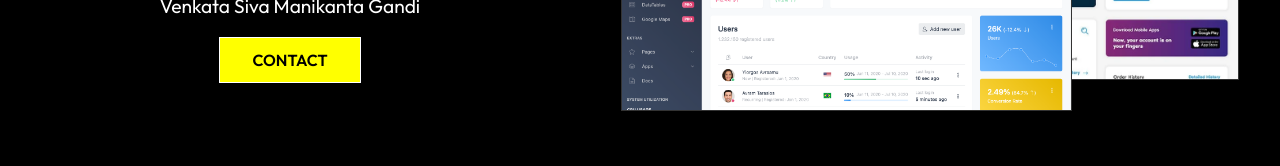
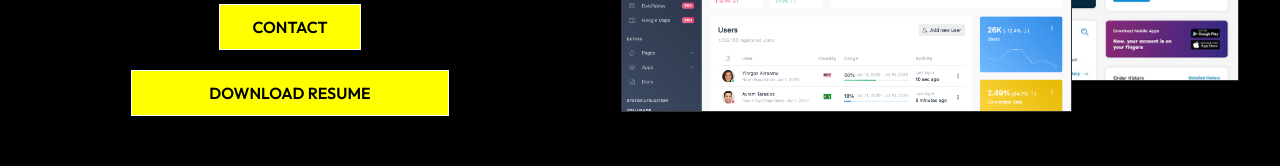
Before and after one commit to sivamani26/My_Portfolio, a React (Create React App) app: page /About in a window 1280 px wide. Shown: the part 714-880 px from the top of the page. Built offline with nearby package versions, Linux system fonts and the light colour scheme.

Commit message:
Done Adding Resume

```diff
--- a/public/index.html
+++ b/public/index.html
@@ -10,34 +10,10 @@
       content="Web site created using create-react-app"
     />
     <link rel="apple-touch-icon" href="%PUBLIC_URL%/logo192.png" />
-    <!--
-      manifest.json provides metadata used when your web app is installed on a
-      user's mobile device or desktop. See https://developers.google.com/web/fundamentals/web-app-manifest/
-    -->
     <link rel="manifest" href="%PUBLIC_URL%/manifest.json" />
-    <!--
-      Notice the use of %PUBLIC_URL% in the tags above.
-      It will be replaced with the URL of the `public` folder during the build.
-      Only files inside the `public` folder can be referenced from the HTML.
-
-      Unlike "/favicon.ico" or "favicon.ico", "%PUBLIC_URL%/favicon.ico" will
-      work correctly both with client-side routing and a non-root public URL.
-      Learn how to configure a non-root public URL by running `npm run build`.
-    -->
-    <title>React App</title>
+    <title>My_Portfolio</title>
   </head>
   <body>
-    <noscript>You need to enable JavaScript to run this app.</noscript>
     <div id="root"></div>
-    <!--
-      This HTML file is a template.
-      If you open it directly in the browser, you will see an empty page.
-
-      You can add webfonts, meta tags, or analytics to this file.
-      The build step will place the bundled scripts into the <body> tag.
-
-      To begin the development, run `npm start` or `yarn start`.
-      To create a production bundle, use `npm run build` or `yarn build`.
-    -->
   </body>
 </html>
--- a/src/Components/AboutContent.css
+++ b/src/Components/AboutContent.css
@@ -6,6 +6,11 @@
     justify-content: center;
     flex-wrap: wrap;
     height:100%;
+}
+
+.Resume_Button{
+    color: rgb(0, 0, 0) !important;
+    margin-top: 10px;
 }
 
 .about .left{
--- a/src/Components/AboutContent.js
+++ b/src/Components/AboutContent.js
@@ -3,6 +3,7 @@ import { Link } from "react-router-dom";
 import React from "react";
 import AboutPro1 from "../assets/AboutPro1.webp";
 import AboutPro2 from "../assets/AboutPro2.webp";
+import ResumePDF from "../assets/Resume.pdf";
 
 const AboutContent = () => {
   return (
@@ -10,26 +11,31 @@ const AboutContent = () => {
       <div className="left">
         <h1>Who am I?</h1>
         <p>
-        Hi,
-
-I'm Venkata Siva Manikanta, a React (TypeScript) and .NET Developer at Delta Cubes. I specialize in creating seamless user experiences and robust solutions. Let's connect and collaborate!
-
-Best regards,
-<br></br>
-<br></br>
-Venkata Siva Manikanta Gandi
+          Hi, I'm Venkata Siva Manikanta, a React (TypeScript) and .NET
+          Developer at Delta Cubes. I specialize in creating seamless user
+          experiences and robust solutions. Let's connect and collaborate! Best
+          regards,
+          <br></br>
+          <br></br>
+          Venkata Siva Manikanta Gandi
         </p>
         <Link to="/Contact">
           <button className="btn">Contact</button>
         </Link>
+
+        <button className="btn" style={{marginTop: "20px"}}>
+  <a className="Resume_Button" href={ResumePDF} download="VenkataSivaManikantaResume.pdf">
+    Download Resume
+  </a>
+</button>
       </div>
       <div className="right">
         <div className="img-container">
           <div className="img-stack top">
-            <img src={AboutPro1} className="img" alt="true"/>
-            </div>
-            <div className="img-stack bottom">
-            <img src={AboutPro2} className="img" alt="true"/>
+            <img src={AboutPro1} className="img" alt="true" />
+          </div>
+          <div className="img-stack bottom">
+            <img src={AboutPro2} className="img" alt="true" />
           </div>
         </div>
       </div>
```
Also changed, not shown: 2 other files (tests, documents, lock files or other folders).
